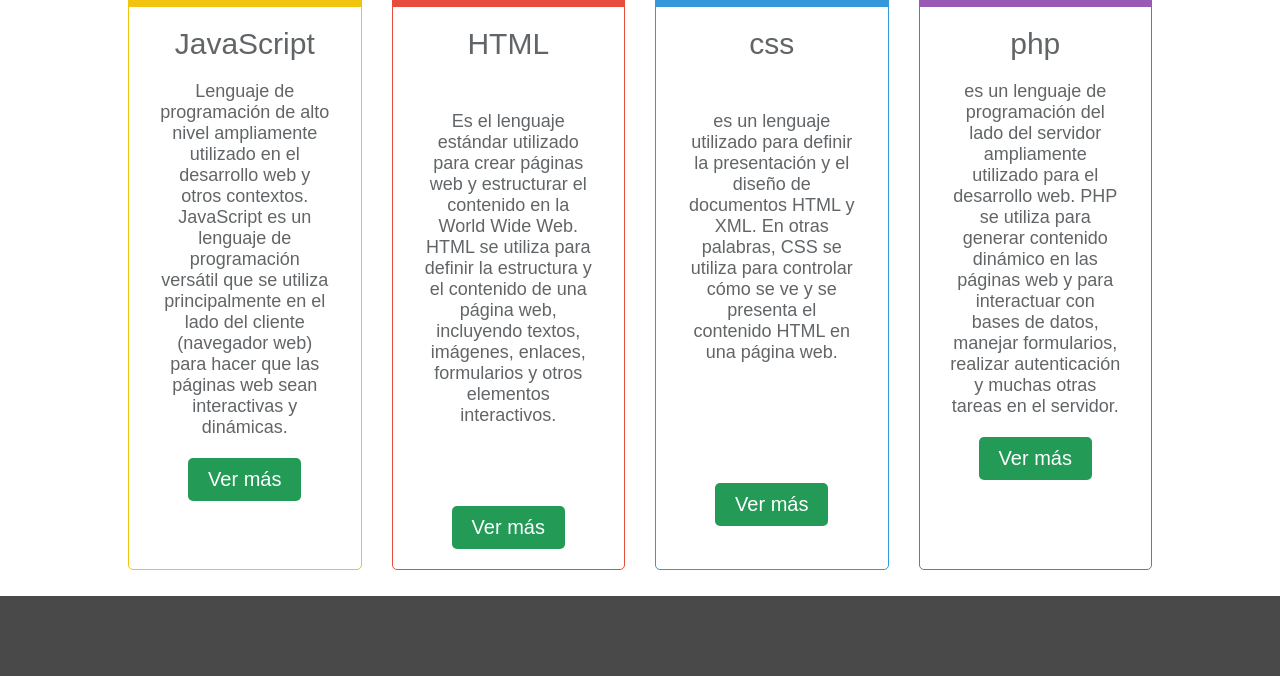
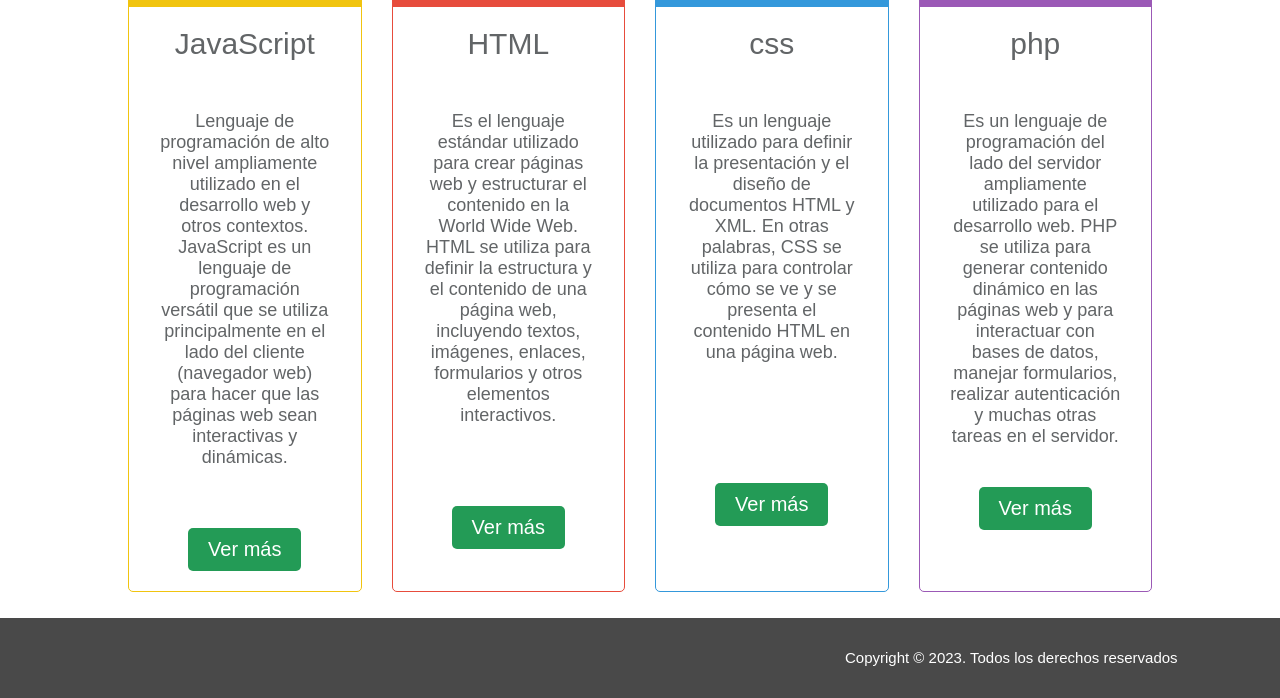
Before and after one commit to DavidMayorgaS08/Pagina_1, a plain HTML site: page index.html in a window 1280 px wide. Shown: the part 1338-2036 px from the top of the page. Before the commit the page ends 2014 px from the top, so only its background shows below. Drawn offline with Linux system fonts and the light colour scheme.

Commit message:
Estilos cont-3

```diff
--- a/index.html
+++ b/index.html
@@ -23,7 +23,7 @@
                 <img class="img1" src="./img/imagen1.png">
                 <div class="sub-cont-1">
                     <p class="titulo1">¿Quien soy?</p>
-                    <p class="text-cont-1">Lorem Ipsum es simplemente el texto de relleno de las imprentas y archivos de texto. Lorem Ipsum ha sido el texto de relleno estándar de las industrias desde el año 1500</p>
+                    <p class="text-cont-1">Lorem ipsum dolor sit amet, consectetur adipiscing elit. Vestibulum id pharetra est. Ut vehicula ipsum enim, in efficitur est pellentesque sed. Lorem ipsum dolor sit amet, consectetur adipiscing elit. Aliquam sagittis lectus ut erat pharetra, vel malesuada mi convallis. Ut ac neque id tortor fermentum fringilla eu ac mi.</p>
                     <button class="boton-cont-1">Leér más</button>
                 </div>
             </div>
@@ -74,7 +74,7 @@
                         <p class="nom">css</p>
                     </div>
                     <div class="text-css">
-                        <p class="descripcion">es un lenguaje utilizado para definir la presentación y el diseño de documentos HTML y XML. En otras palabras, CSS se utiliza para controlar cómo se ve y se presenta el contenido HTML en una página web.</p>
+                        <p class="descripcion">Es un lenguaje utilizado para definir la presentación y el diseño de documentos HTML y XML. En otras palabras, CSS se utiliza para controlar cómo se ve y se presenta el contenido HTML en una página web.</p>
                         <div class="cont-btn-3">
                             <button class="btn-cont-3">Ver más</button>
                         </div>
@@ -88,7 +88,7 @@
                         <p class="nom">php</p>
                     </div>
                     <div class="text-php">
-                        <p class="descripcion">es un lenguaje de programación del lado del servidor ampliamente utilizado para el desarrollo web. PHP se utiliza para generar contenido dinámico en las páginas web y para interactuar con bases de datos, manejar formularios, realizar autenticación y muchas otras tareas en el servidor.</p>
+                        <p class="descripcion">Es un lenguaje de programación del lado del servidor ampliamente utilizado para el desarrollo web. PHP se utiliza para generar contenido dinámico en las páginas web y para interactuar con bases de datos, manejar formularios, realizar autenticación y muchas otras tareas en el servidor.</p>
                         <div class="cont-btn-3">
                             <button class="btn-cont-3">Ver más</button>
                         </div>
@@ -97,7 +97,7 @@
             </div>
         </section>
         <footer>
-
+            <p>Copyright &#169 2023. Todos los derechos reservados</p>
         </footer>
     </div>
 </body>
--- a/style.css
+++ b/style.css
@@ -68,7 +68,7 @@ ul{
     width: 80%;
     margin-bottom: 10px;
     font-size: 18px;
-    color: #494949;
+    color: #626567;
 }
 
 .boton-cont-1{
@@ -161,6 +161,10 @@ ul{
     padding-left: 30px;
     padding-right: 30px;
     font-size: 18px;
+    display: flex;
+    flex-direction: column;
+    gap: 40px;
+    margin-top: 30px;
 }
 
 .logo-js{
@@ -250,6 +254,10 @@ ul{
     padding-left: 30px;
     padding-right: 30px;
     font-size: 18px;
+    display: flex;
+    flex-direction: column;
+    gap: 20px;
+    margin-top: 30px;
 }
 
 .logo-php{
@@ -291,3 +299,11 @@ ul{
     align-items: center;
     flex-direction: column;
 }
+
+footer{
+    display: flex;
+    justify-content: end;
+    align-items: center;
+    padding-right: 8%;
+    font-size: 15px;
+}
```
